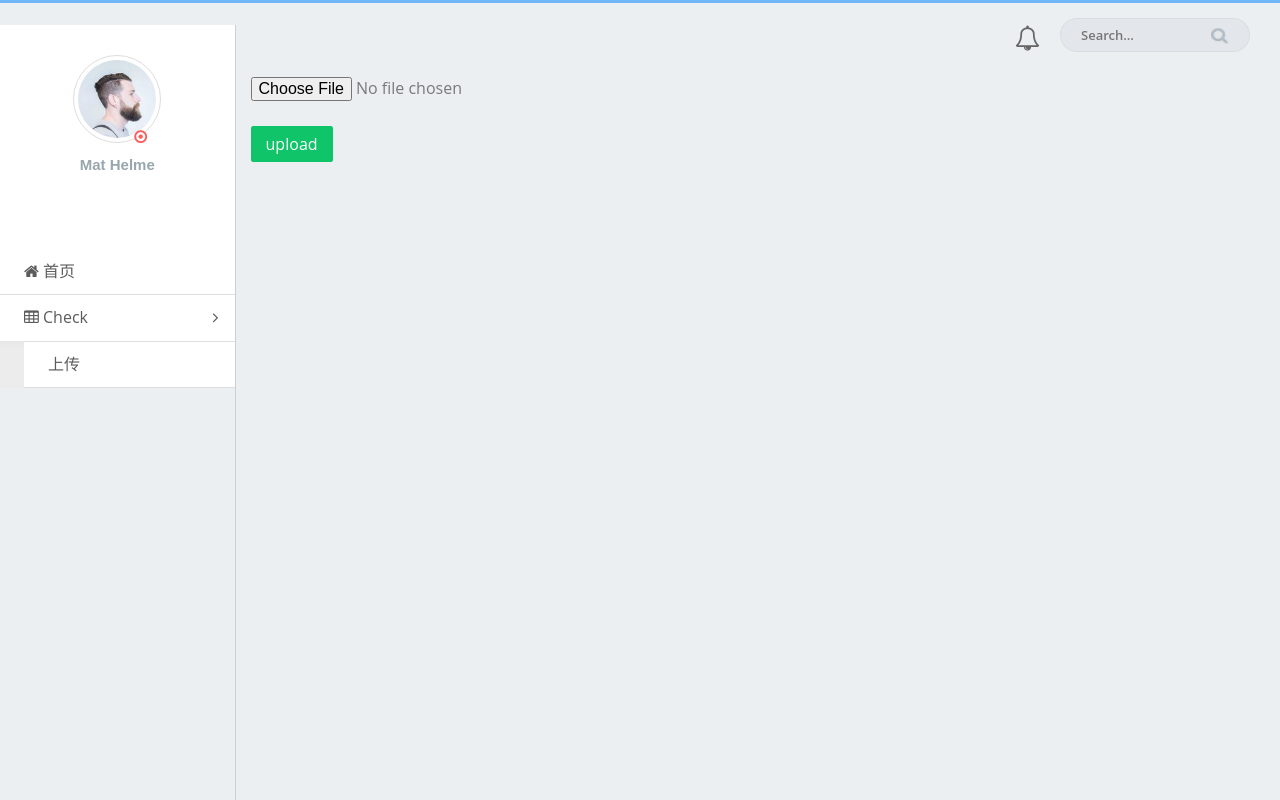
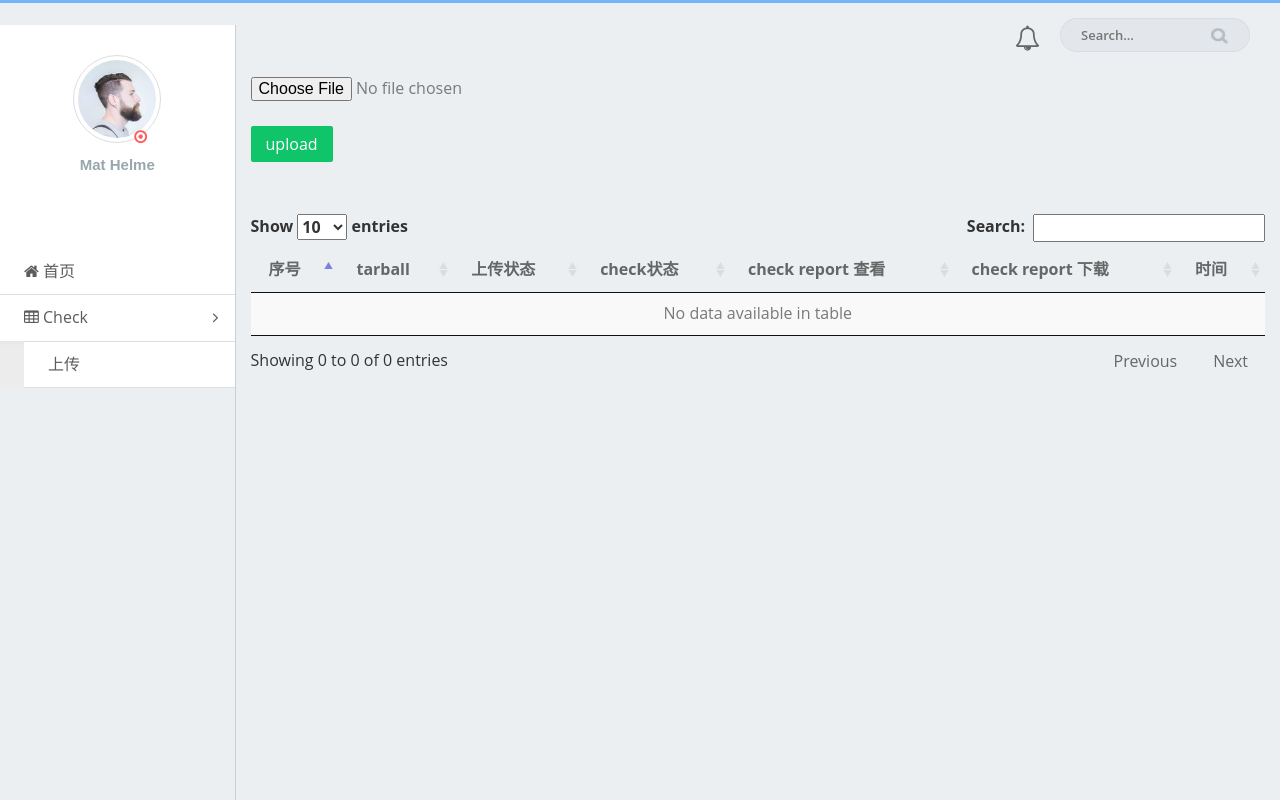
Before and after one commit to 945941192/python_os, a Django app: page /check/ in a window 1280 px wide. Run offline with Django 3.2, Linux system fonts and the light colour scheme; data that the repository does not hold is empty; some libraries are stand-ins or nearby versions.

Commit message:
django 反向解析

```diff
--- a/os_website/os_web/os_web/settings.py
+++ b/os_website/os_web/os_web/settings.py
@@ -97,7 +97,7 @@ DATABASES = {
 
 LANGUAGE_CODE = 'en-us'
 
-TIME_ZONE = 'UTC'
+TIME_ZONE = 'Asia/Shanghai'
 
 USE_I18N = True
 
--- a/os_website/os_web/templates/check/upload_check_tarball.html
+++ b/os_website/os_web/templates/check/upload_check_tarball.html
@@ -13,8 +13,10 @@
 		<link rel="stylesheet" href="/static/css/page/typography.css" />
 		<link rel="stylesheet" href="/static/css/page/form.css" />
 		<link rel="stylesheet" href="/static/css/component.css" />
+        <link rel="stylesheet" href="/static/css/jquery.dataTables.min.css" />
 		<script src="/static/js/echarts.min.js"></script>
 		<script type="text/javascript" src="/static/js/jquery-2.1.0.js" ></script>
+        <script type="text/javascript" src="https://cdn.datatables.net/1.10.16/js/jquery.dataTables.min.js" ></script>
 	</head>
 	<body>
 
@@ -87,24 +89,54 @@
 
 		</div>
 
-			<div class="am-u-md-41">
-				<div id="main" style="width: 600px;height:400px;">
+			<div class="am-u-md-41" style="overflow:auto;">
 
 
                 <form enctype="multipart/form-data" id="forms" action="{% url 'check:upload_check_tarball' %}" method="post">
                     <br/>
                     <br/>
                     <br/>
-                    <input type="file"  id="Myfile" name="myfile" />
+                    <input type="file"  id="Myfile" name="tarball" />
                     <br/>
                     <input class="btn btn-success" id="showLoadingDiv" onclick="submit" type="button" value="upload"/>
                 </form>
 
-                </div>
+                    <br/>
+                    <br/>
+<table id="example" class="display" cellspacing="0" width="100%">
+                            <thead>
+                            <tr>
+                                <th>序号</th>
+                                <th>tarball</th>
+                                <th>上传状态</th>
+                                <th>check状态</th>
+                                <th>check report 查看</th>
+                                <th>check report 下载</th>
+                                <th>时间</th>
+
+
+                            </tr>
+                            </thead>
+                            <tbody>
+                            {%for info in tarball_set%}
+                                <tr>
+                                    <td style="width:6%">1</td>
+                                    <td style="width:10%">{{info.file_name}}</td>
+                                    <td style="width:12%">3</td>
+                                    <td style="width:10%">4</td>
+                                    <td style="width:10%">5</td>
+                                    <td style="width:10%">5</td>
+                                    <td style="width:10%">{{ info.upload_time|date:"Y-m-d H:i:s" }}</td>
+                                </tr>
+                            {%endfor%}
+                            </tbody>
+                        </table>
+
 			</div>
 
 
-		</div>
+
+
 
 
 		<script type="text/javascript">
@@ -125,10 +157,13 @@
                 });
 
 
+        });
 
+$(document).ready(function() {
+    $('#example').DataTable( {
+    } );
 
-
-        });
+} );
 
 
     </script>
```
Also changed, not shown: 1 other file.
